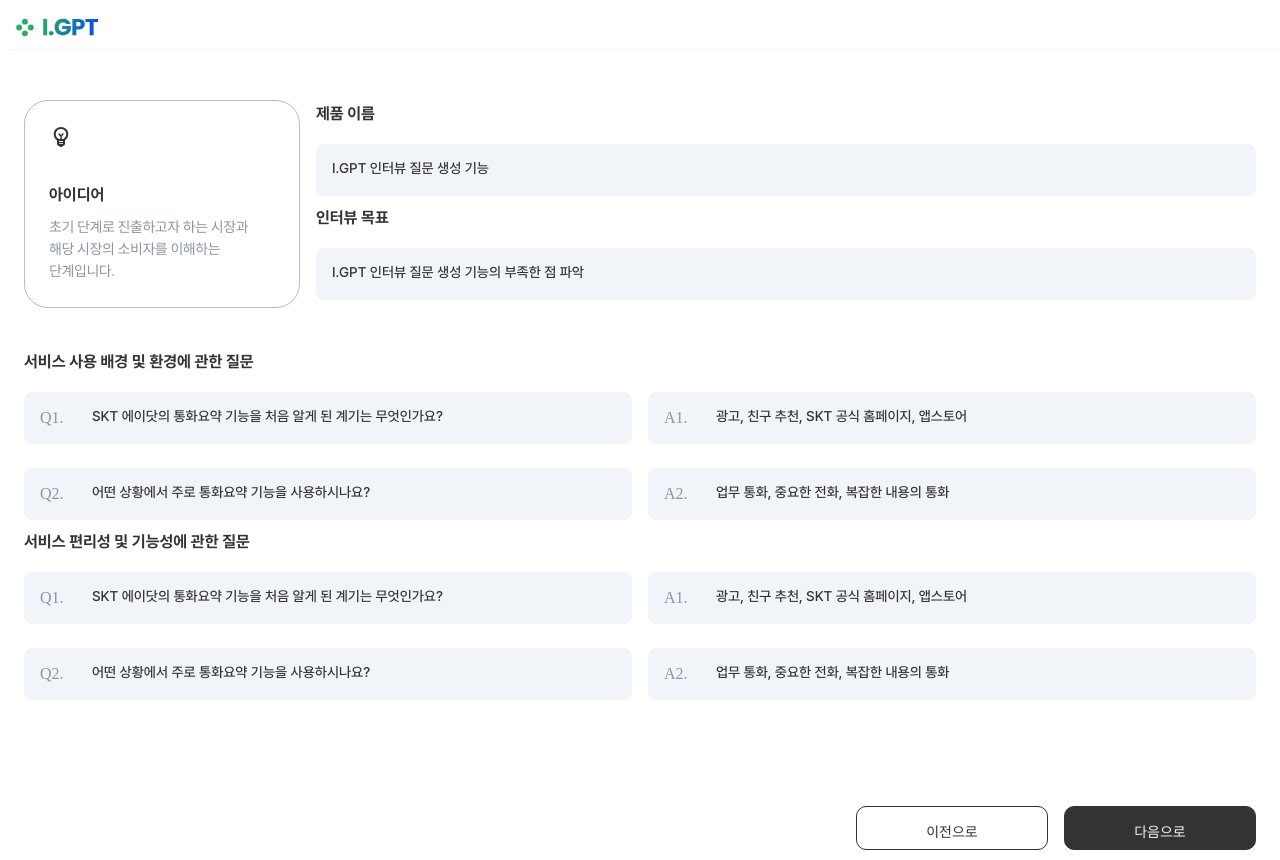
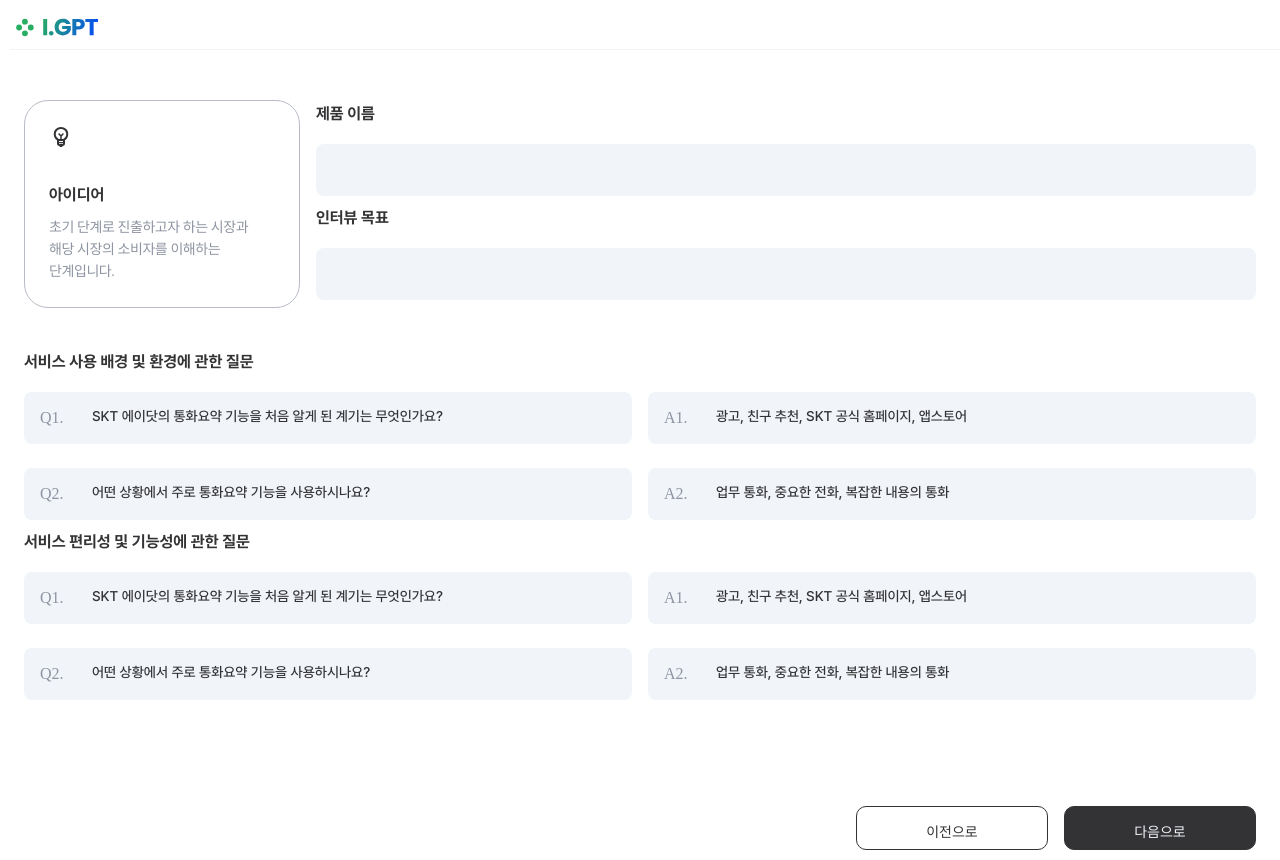
Before and after one commit to Prompt-er-Day-Winning-Team/interview_GPT_Frontend, a React (Create React App) app: page /prepare/question-list in a window 1280 px wide. Built offline with nearby package versions, Linux system fonts and the light colour scheme.

Commit message:
fix: add goal, name parameter

```diff
--- a/src/pages/interviewPrepare/basicInfo/index.js
+++ b/src/pages/interviewPrepare/basicInfo/index.js
@@ -75,7 +75,9 @@
       )
       .then(function (response) {
         localStorage.setItem("interview_id", response.data?.interviewId);
-        navigate("/prepare/persona");
+        navigate(
+          `/prepare/persona?productName=${productForm.productName}&goal=${productForm.goal}`
+        );
       })
       .catch(function (error) {});
   };
--- a/src/pages/interviewPrepare/persona/index.js
+++ b/src/pages/interviewPrepare/persona/index.js
@@ -4,7 +4,7 @@
 import { ReactComponent as IdeaIcon } from "../../../asset/icons/status-idea.svg";
 import { TextInput, QuestionInput } from "../../../components/common/Input";
 import Button from "../../../components/common/Button";
-import { useNavigate } from "react-router-dom";
+import { useNavigate, useLocation } from "react-router-dom";
 import axios from "axios";
 import { convertCreatePersonaUrl } from "../../../utils/apis";
 
@@ -40,6 +40,10 @@
 
 function Persona() {
   const navigate = useNavigate();
+  const location = useLocation();
+  const params = new URLSearchParams(location.search);
+  const productName = params.get("productName");
+  const goal = params.get("goal");
 
   const handleNextButton = () => {
     var userId = localStorage.getItem("user_id");
@@ -57,7 +61,9 @@
         }
       )
       .then(function (response) {
-        navigate("/prepare/question-list");
+        navigate(
+          `/prepare/question-list?productName=${productName}&goal=${goal}`
+        );
       })
       .catch(function (error) {});
   };
@@ -118,8 +124,8 @@
             height={"44px"}
             backgroundColor={"#333335"}
             color={"#F1F4F9"}
-            /*{onClick={handleNextButton}}*/
-            onClick={() => navigate("/prepare/question-list")}
+            onClick={handleNextButton}
+            /*onClick={() => navigate("/prepare/question-list")}*/
           />
         </S.ButtonContainer>
       </S.InterviewQuestionBlock>
--- a/src/pages/interviewPrepare/questionList/index.js
+++ b/src/pages/interviewPrepare/questionList/index.js
@@ -4,7 +4,7 @@
 import { ReactComponent as IdeaIcon } from "../../../asset/icons/status-idea.svg";
 import { TextInput, QuestionInput } from "../../../components/common/Input";
 import Button from "../../../components/common/Button";
-import { useNavigate } from "react-router-dom";
+import { useNavigate, useLocation } from "react-router-dom";
 import axios from "axios";
 import { convertCreateQuestionListUrl } from "../../../utils/apis";
 
@@ -38,7 +38,11 @@
 
 function QuestionList() {
   const navigate = useNavigate();
-
+  const location = useLocation();
+  const params = new URLSearchParams(location.search);
+  const productName = params.get("productName");
+  const goal = params.get("goal");
+  console.log(productName, goal);
   const handleNextButton = () => {
     var userId = localStorage.getItem("user_id");
     var interviewId = localStorage.getItem("interview_id");
@@ -78,7 +82,8 @@
               width={"100%"}
               height={"52px"}
               backgroundColor={"#F1F4F9"}
-              value={"I.GPT 인터뷰 질문 생성 기능"}
+              /*value={"I.GPT 인터뷰 질문 생성 기능"}*/
+              value={[productName]}
             />
             <S.Title>{"인터뷰 목표"}</S.Title>
             <TextInput
@@ -87,7 +92,8 @@
               width={"100%"}
               height={"52px"}
               backgroundColor={"#F1F4F9"}
-              value={"I.GPT 인터뷰 질문 생성 기능의 부족한 점 파악"}
+              /*value={"I.GPT 인터뷰 질문 생성 기능의 부족한 점 파악"}*/
+              value={goal}
             />
           </S.TitleTextContainer>
         </S.TitleContainer>
```
